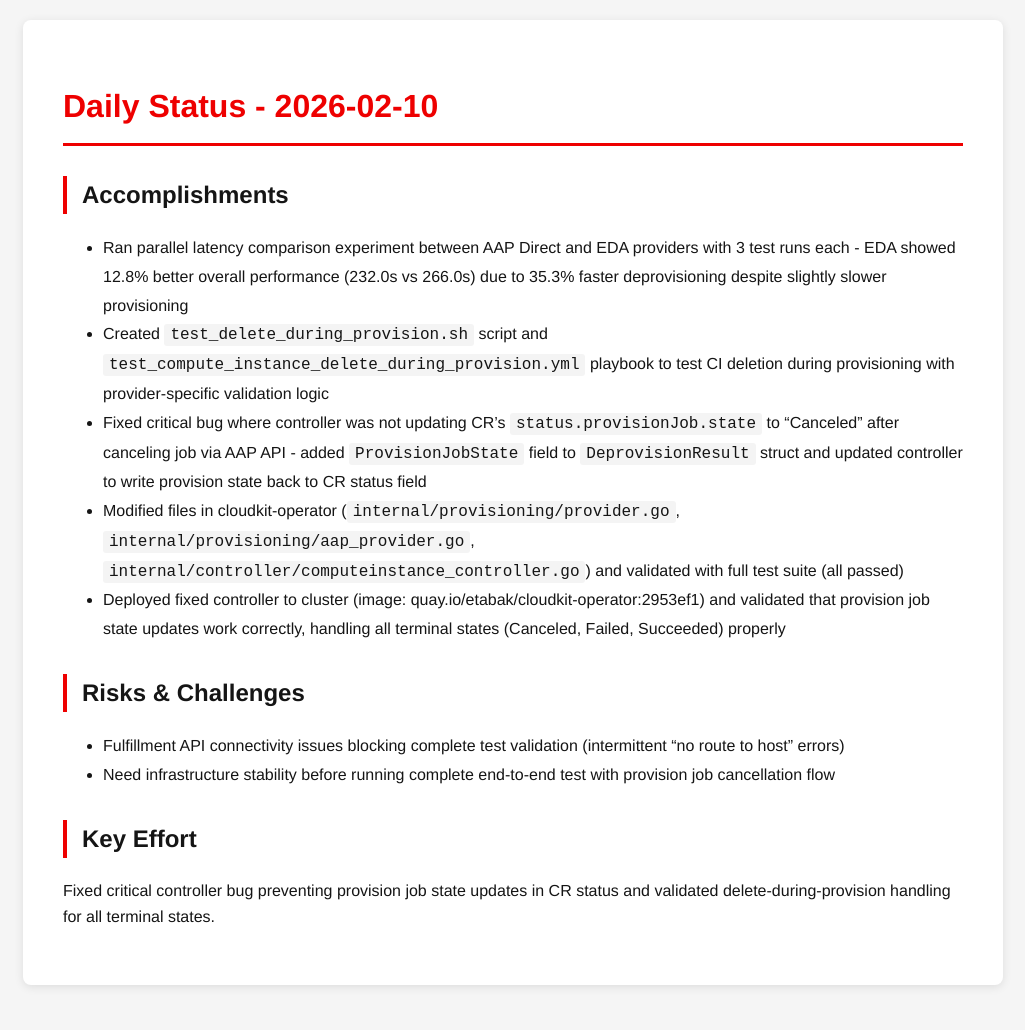
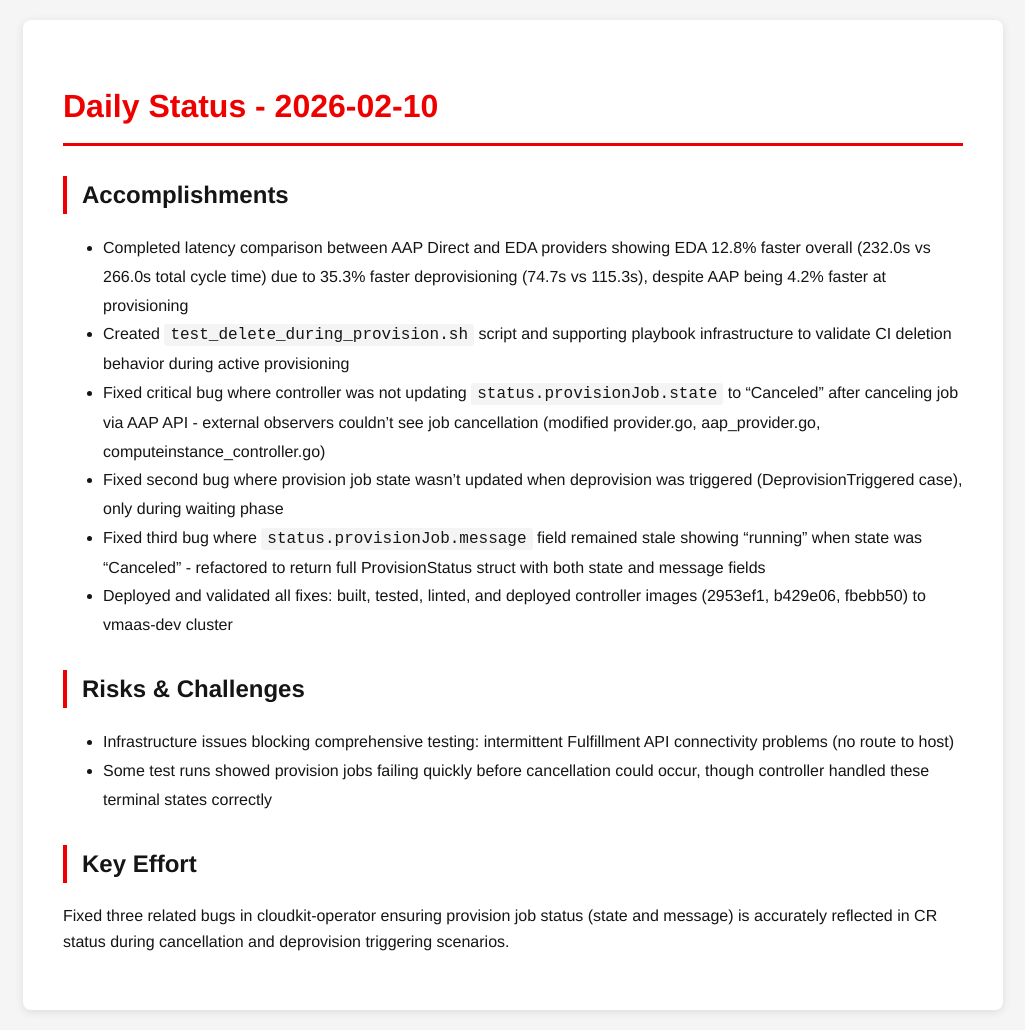
Before and after one commit to tzvatot/daily-status, a Jekyll site: the page built from 2026-02-10.md, in a window 1280 px wide. Shown: the whole page, without its empty margins (127-1152 px from the left). Built offline with Jekyll 4.4.1, drawn with Linux system fonts in a browser that asks for light colours; before the commit the page ends 1005 px from its top, so only the background shows below that.

Commit message:
Daily status update - 2026-02-10

```diff
--- a/2026-02-10.md
+++ b/2026-02-10.md
@@ -7,15 +7,19 @@ date: 2026-02-10
 # Daily Status - 2026-02-10
 
 ## Accomplishments
-- Ran parallel latency comparison experiment between AAP Direct and EDA providers with 3 test runs each - EDA showed 12.8% better overall performance (232.0s vs 266.0s) due to 35.3% faster deprovisioning despite slightly slower provisioning
-- Created `test_delete_during_provision.sh` script and `test_compute_instance_delete_during_provision.yml` playbook to test CI deletion during provisioning with provider-specific validation logic
-- Fixed critical bug where controller was not updating CR's `status.provisionJob.state` to "Canceled" after canceling job via AAP API - added `ProvisionJobState` field to `DeprovisionResult` struct and updated controller to write provision state back to CR status field
-- Modified files in cloudkit-operator (`internal/provisioning/provider.go`, `internal/provisioning/aap_provider.go`, `internal/controller/computeinstance_controller.go`) and validated with full test suite (all passed)
-- Deployed fixed controller to cluster (image: quay.io/etabak/cloudkit-operator:2953ef1) and validated that provision job state updates work correctly, handling all terminal states (Canceled, Failed, Succeeded) properly
+
+- Completed latency comparison between AAP Direct and EDA providers showing EDA 12.8% faster overall (232.0s vs 266.0s total cycle time) due to 35.3% faster deprovisioning (74.7s vs 115.3s), despite AAP being 4.2% faster at provisioning
+- Created `test_delete_during_provision.sh` script and supporting playbook infrastructure to validate CI deletion behavior during active provisioning
+- Fixed critical bug where controller was not updating `status.provisionJob.state` to "Canceled" after canceling job via AAP API - external observers couldn't see job cancellation (modified provider.go, aap_provider.go, computeinstance_controller.go)
+- Fixed second bug where provision job state wasn't updated when deprovision was triggered (DeprovisionTriggered case), only during waiting phase
+- Fixed third bug where `status.provisionJob.message` field remained stale showing "running" when state was "Canceled" - refactored to return full ProvisionStatus struct with both state and message fields
+- Deployed and validated all fixes: built, tested, linted, and deployed controller images (2953ef1, b429e06, fbebb50) to vmaas-dev cluster
 
 ## Risks & Challenges
-- Fulfillment API connectivity issues blocking complete test validation (intermittent "no route to host" errors)
-- Need infrastructure stability before running complete end-to-end test with provision job cancellation flow
+
+- Infrastructure issues blocking comprehensive testing: intermittent Fulfillment API connectivity problems (no route to host)
+- Some test runs showed provision jobs failing quickly before cancellation could occur, though controller handled these terminal states correctly
 
 ## Key Effort
-Fixed critical controller bug preventing provision job state updates in CR status and validated delete-during-provision handling for all terminal states.
+
+Fixed three related bugs in cloudkit-operator ensuring provision job status (state and message) is accurately reflected in CR status during cancellation and deprovision triggering scenarios.
```
